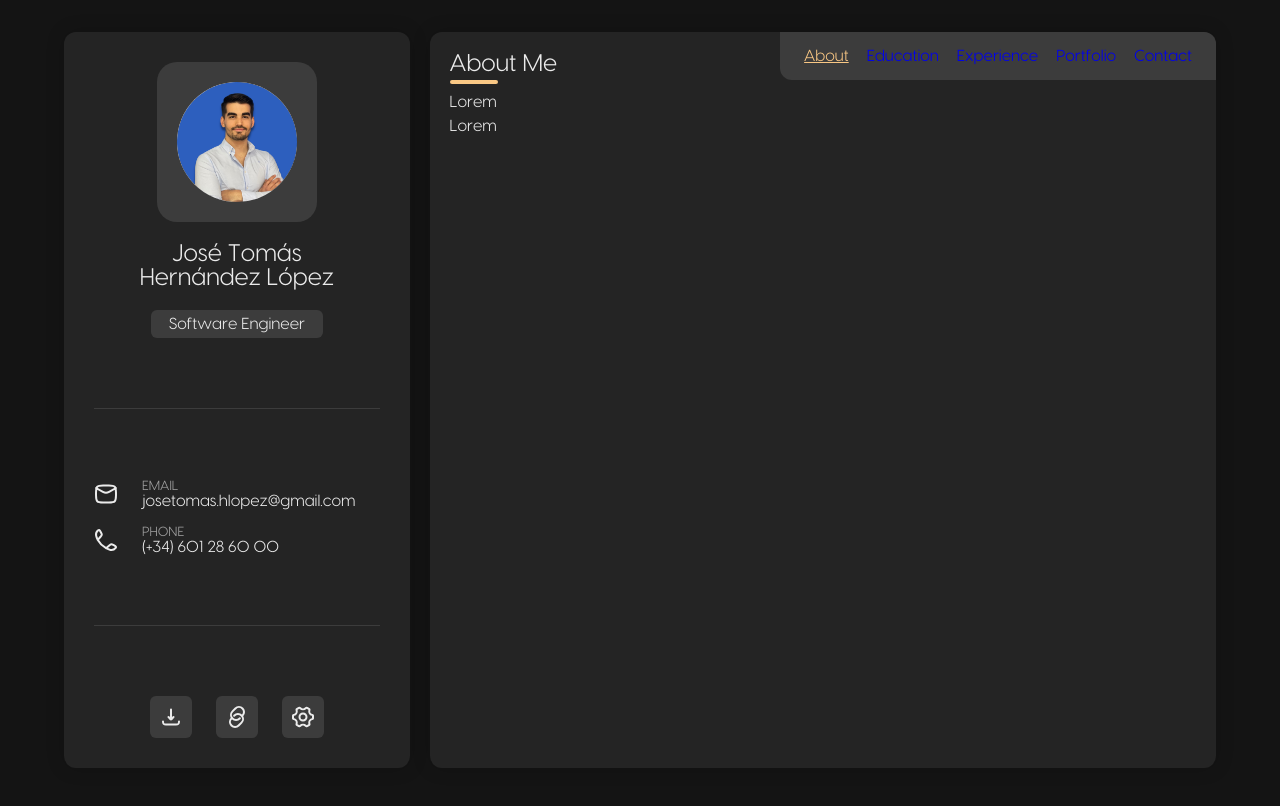
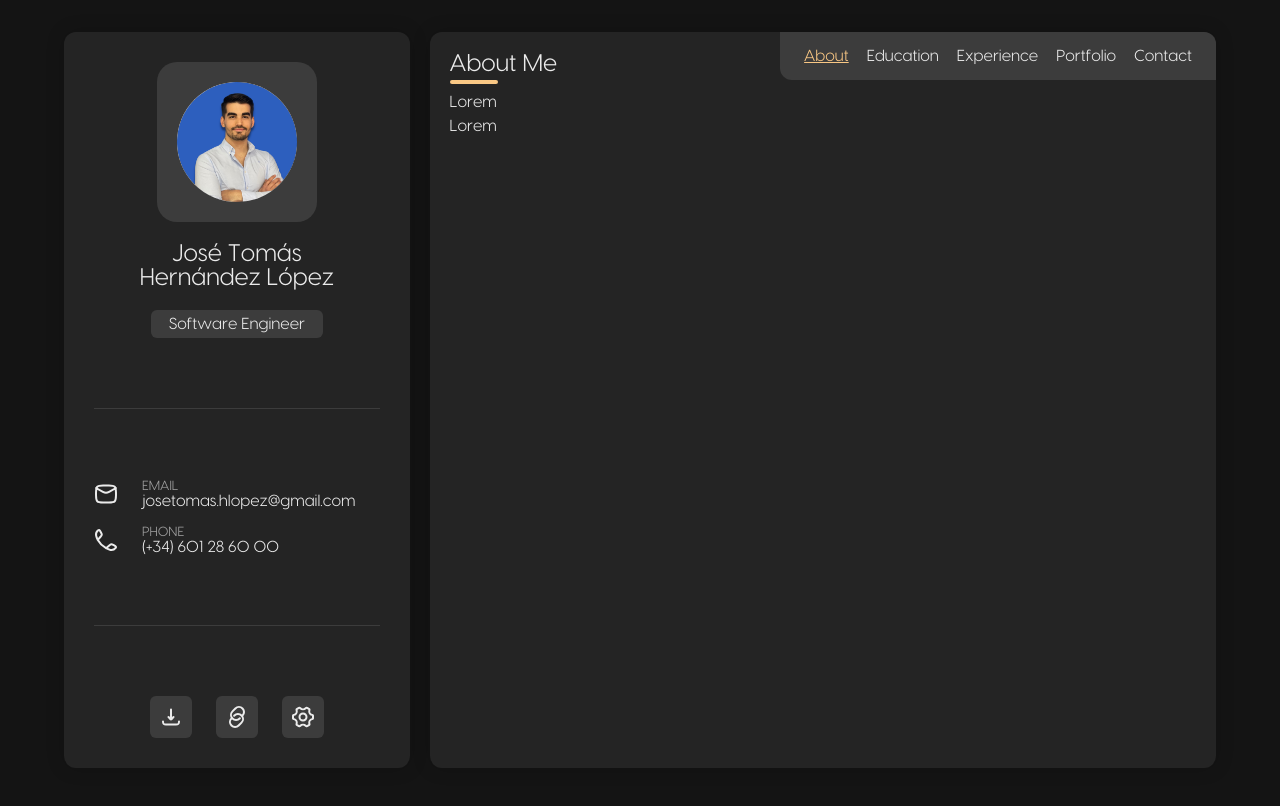
Before and after one commit to josetomashl/josetomashl.github.io, a React (Vite) app: page /about in a window 1280 px wide. Shown: the top 806 px of the page. Built offline with nearby package versions, Linux system fonts and the light colour scheme.

Commit message:
fix some variables

```diff
--- a/src/assets/styles/_mixins.scss
+++ b/src/assets/styles/_mixins.scss
@@ -1,7 +1,6 @@
 // BREAKPOINTS
 @mixin mobile {
   @media only screen and (max-width: 480px) {
-    color: var();
     @content;
   }
 }
--- a/src/main.scss
+++ b/src/main.scss
@@ -203,5 +203,6 @@ button:not(:disabled) {
 }
 
 a {
+  color: $light;
   text-decoration: none;
 }
```
